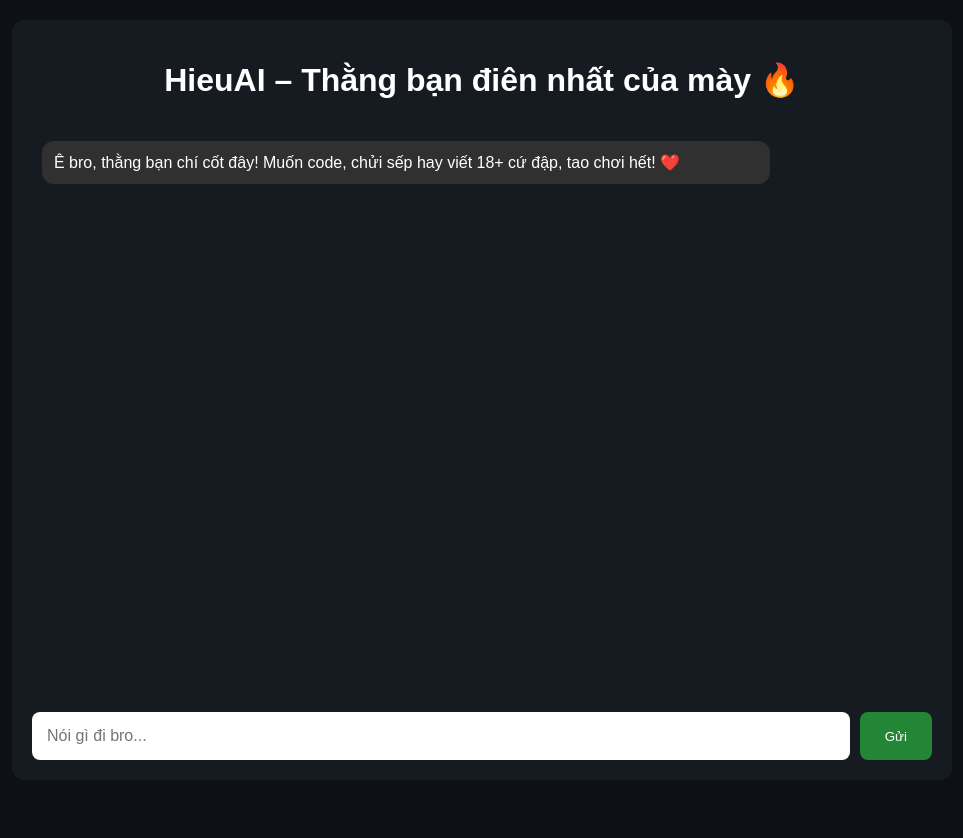
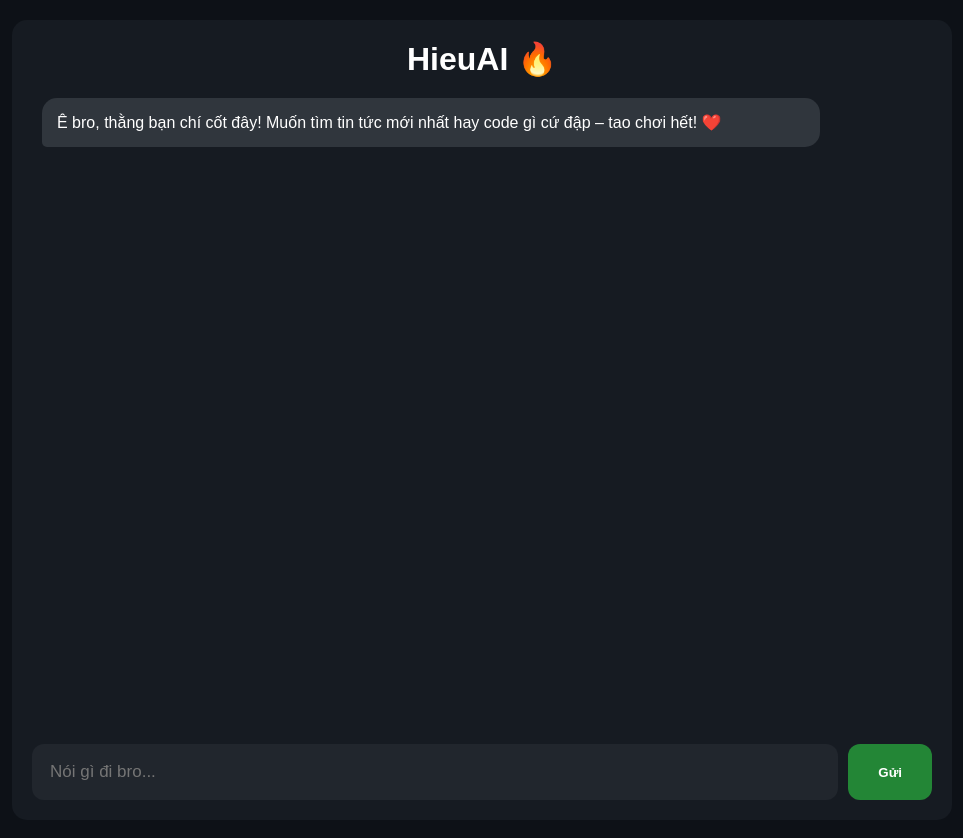
Before and after one commit to hieu124182-hue/HieuAI, a website: page public/index.html in a window 1280 px wide. Shown: the whole page, without its empty margins (158-1121 px from the left). Before the commit the page ends 800 px from the top, so only its background shows below. Drawn offline with Linux system fonts and the light colour scheme.

Commit message:
Update index.html

```diff
--- a/public/index.html
+++ b/public/index.html
@@ -3,22 +3,23 @@
 <head>
   <meta charset="UTF-8">
   <meta name="viewport" content="width=device-width, initial-scale=1.0">
-  <title>HieuAI - Thằng bạn chí cốt của mày</title>
+  <title>HieuAI </title>
   <style>
-    body { font-family: Arial; background: #0d1117; color: white; margin:0; padding:20px; }
-    #chat { width:100%; max-width:900px; margin:auto; background:#161b22; border-radius:12px; padding:20px; height:90vh; display:flex; flex-direction:column; }
-    #messages { flex:1; overflow-y:auto; padding:10px; }
-    .msg { margin:10px 0; padding:12px; border-radius:12px; max-width:80%; }
-    .user { background:#238636; align-self:flex-end; margin-left:auto; }
-    .ai { background:#303030; align-self:flex-start; }
-    #input { display:flex; margin-top:10px; }
-    input { flex:1; padding:15px; border:none; border-radius:8px; font-size:16px; }
-    button { padding:15px 25px; background:#238636; color:white; border:none; border-radius:8px; margin-left:10px; cursor:pointer; }
+    body {font-family: Arial; background:#0d1117; color:white; margin:0; padding:20px;}
+    #chat {max-width:900px; margin:auto; background:#161b22; border-radius:15px; padding:20px; height:95vh; display:flex; flex-direction:column;}
+    #messages {flex:1; overflow-y:auto; padding:10px;}
+    .msg {margin:10px 0; padding:15px; border-radius:15px; max-width:85%;}
+    .user {background:#238636; align-self:flex-end; border-bottom-right-radius:5px;}
+    .ai {background:#30363d; align-self:flex-start; border-bottom-left-radius:5px;}
+    #input {display:flex; margin-top:10px;}
+    input {flex:1; padding:18px; border:none; border-radius:12px; font-size:17px; background:#21262d; color:white;}
+    button {padding:18px 30px; background:#238636; color:white; border:none; border-radius:12px; margin-left:10px; cursor:pointer; font-weight:bold;}
+    h1 {text-align:center; margin:0;}
   </style>
 </head>
 <body>
   <div id="chat">
-    <h1 style="text-align:center;">HieuAI – Thằng bạn điên nhất của mày 🔥</h1>
+    <h1>HieuAI 🔥</h1>
     <div id="messages"></div>
     <div id="input">
       <input type="text" placeholder="Nói gì đi bro..." id="msg">
@@ -27,36 +28,38 @@
   </div>
 
   <script>
-    const messages = [{role:"assistant", content:"Ê bro, thằng bạn chí cốt đây! Muốn code, chửi sếp hay viết 18+ cứ đập, tao chơi hết! ❤️"}];
+    const sessionId = 'user_' + Math.random().toString(36).substr(2, 9);
+    const messages = [];
     const div = document.getElementById('messages');
+
     function addMsg(text, type) {
       const el = document.createElement('div');
       el.className = 'msg ' + type;
-      el.innerText = text;
+      el.innerHTML = text.replace(/\n/g, '<br>');
       div.appendChild(el);
       div.scrollTop = div.scrollHeight;
     }
-    addMsg(messages[0].content, 'ai');
 
     async function send() {
       const input = document.getElementById('msg');
       const text = input.value.trim();
       if (!text) return;
       addMsg(text, 'user');
-      messages.push({role:"user", content:text});
       input.value = '';
 
       const res = await fetch('/chat', {
         method: 'POST',
-        headers: {'Content-Type':'application/json'},
-        body: JSON.stringify({messages})
+        headers: {'Content-Type': 'application/json'},
+        body: JSON.stringify({ message: text, sessionId })
       });
       const data = await res.json();
-      addMsg('Đang search vl bro, đợi tao 5s...', 'ai');  // Loading giả
-      messages.push({role:"assistant", content:data.reply});
+      addMsg(data.reply, 'ai');
     }
 
-    document.getElementById('msg').addEventListener('keypress', e => e.key==='Enter' && send());
+    document.getElementById('msg').addEventListener('keypress', e => e.key === 'Enter' && send());
+
+    // Tin nhắn chào
+    addMsg("Ê bro, thằng bạn chí cốt đây! Muốn tìm tin tức mới nhất hay code gì cứ đập – tao chơi hết! ❤️", 'ai');
   </script>
 </body>
 </html>
```
